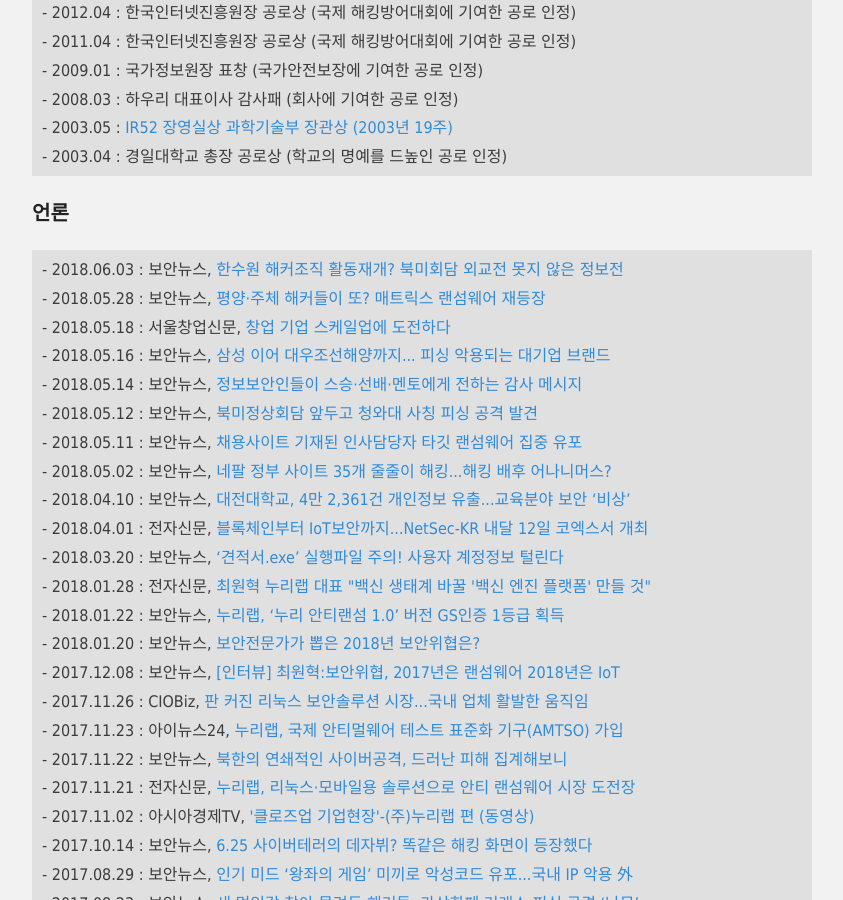
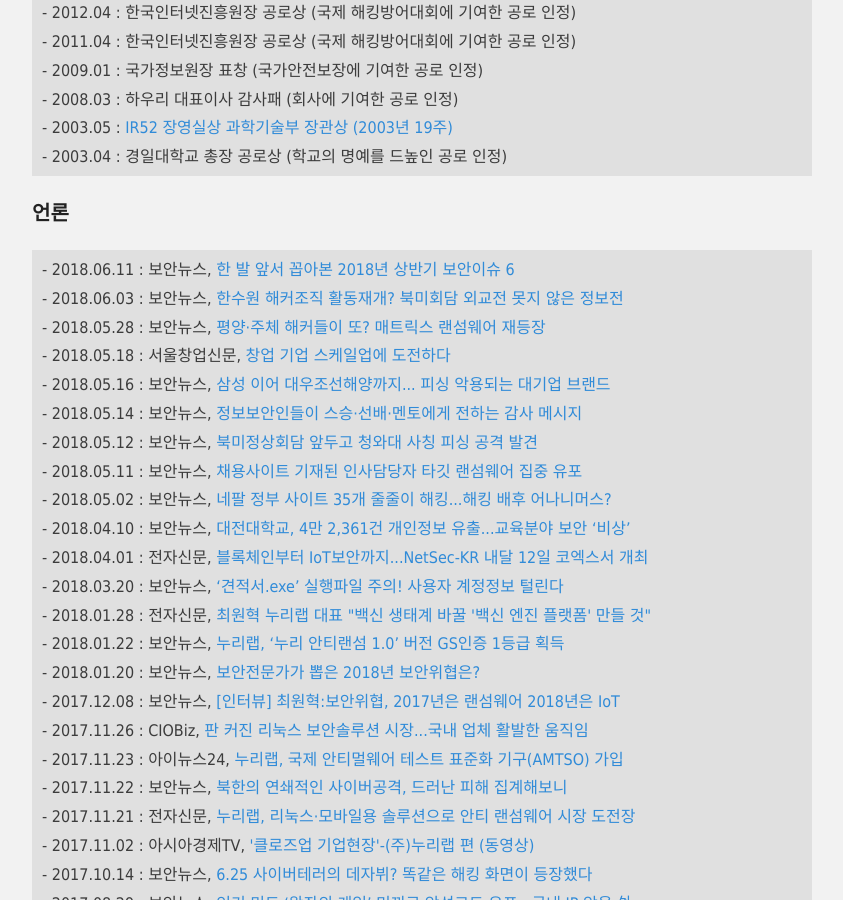
Before and after one commit to hanul93/hanul93.github.com, a Jekyll site: the page built from about.md, in a window 1280 px wide and 900 px high, scrolled down 1626 px. Shown: the whole window, without its empty margins (218-1061 px from the left). Built offline with Jekyll 4.4.1, drawn with Linux system fonts in a browser that asks for light colours; nearby versions of some CDN libraries.

Commit message:
보안뉴스 추가

```diff
--- a/about.md
+++ b/about.md
@@ -67,7 +67,8 @@
 
 ### 언론
 
-<div class="highlighter-rouge"><pre class="highlight"><code class="keibox">- 2018.06.03 : 보안뉴스, <a href="http://www.boannews.com/media/view.asp?idx=70087&page=1&kind=1">한수원 해커조직 활동재개? 북미회담 외교전 못지 않은 정보전</a>
+<div class="highlighter-rouge"><pre class="highlight"><code class="keibox">- 2018.06.11 : 보안뉴스, <a href="http://www.boannews.com/media/view.asp?idx=70235">한 발 앞서 꼽아본 2018년 상반기 보안이슈 6</a>
+- 2018.06.03 : 보안뉴스, <a href="http://www.boannews.com/media/view.asp?idx=70087&page=1&kind=1">한수원 해커조직 활동재개? 북미회담 외교전 못지 않은 정보전</a>
 - 2018.05.28 : 보안뉴스, <a href="http://www.boannews.com/media/view.asp?idx=69812">평양·주체 해커들이 또? 매트릭스 랜섬웨어 재등장</a>
 - 2018.05.18 : 서울창업신문, <a href="http://scnews.co.kr/news/view.html?section=117&category=118&no=5184">창업 기업 스케일업에 도전하다</a>
 - 2018.05.16 : 보안뉴스, <a href="http://www.boannews.com/media/view.asp?idx=69457&kind=1">삼성 이어 대우조선해양까지... 피싱 악용되는 대기업 브랜드</a>
```
